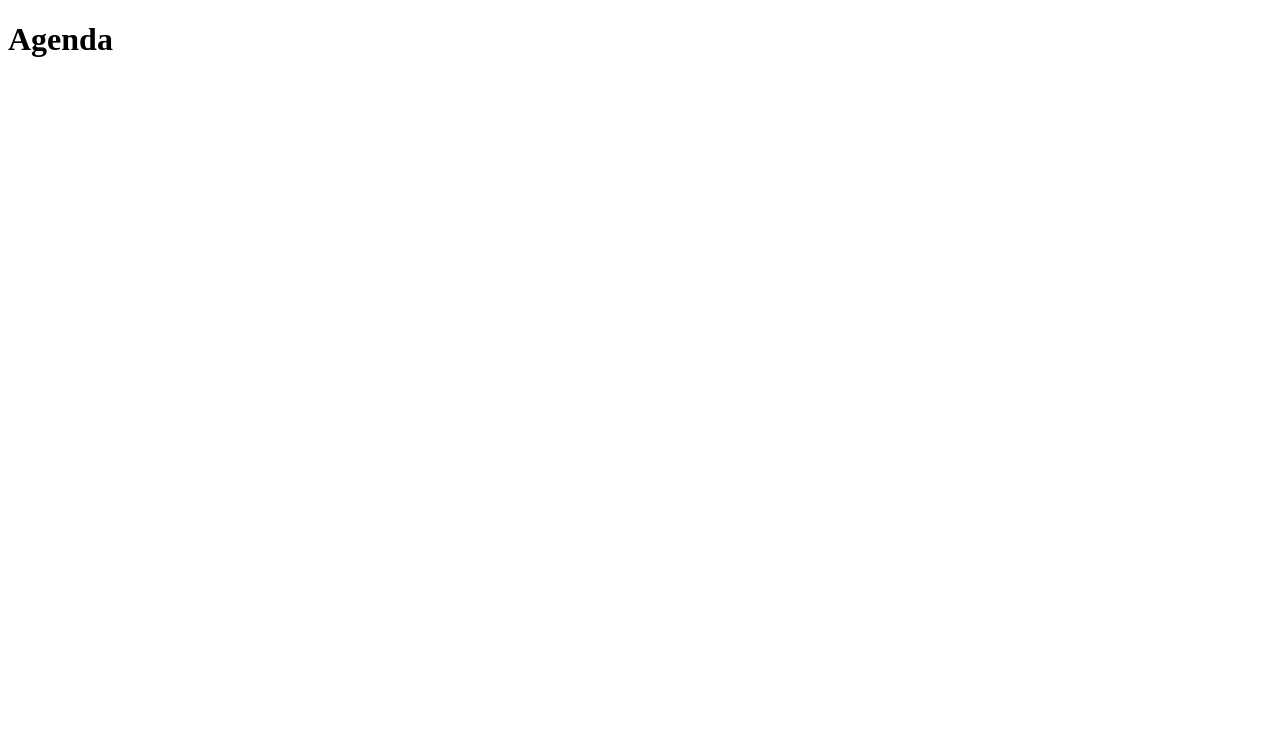
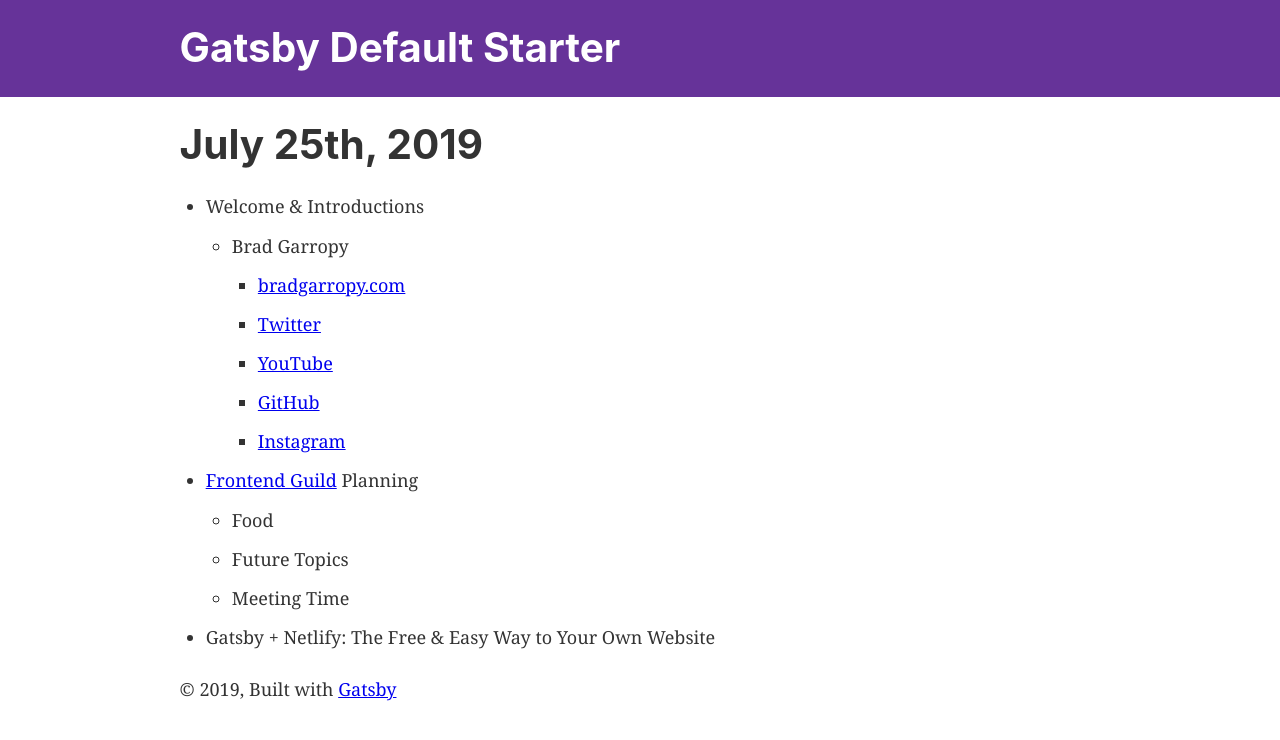
Before and after one commit to bradgarropy/gatsby-plus-netlify, a Gatsby site: page /agenda/2019-07-25 in a window 1280 px wide. Built offline with nearby package versions, Linux system fonts and the light colour scheme; Gatsby itself is replaced by a stand-in of ours.

Commit message:
display agenda.

```diff
--- a/src/templates/agenda.js
+++ b/src/templates/agenda.js
@@ -1,5 +1,7 @@
 import React from "react"
 import { graphql } from "gatsby"
+import Layout from "../components/layout"
+import SEO from "../components/seo"
 
 export const query = graphql`
   query READ_AGENDA($name: String!) {
@@ -11,14 +13,14 @@ export const query = graphql`
   }
 `
 
-const Agenda = ({ pageContext, data }) => {
-  console.log(pageContext)
-  console.log(data)
+const Agenda = ({ data }) => {
+  const { html } = data.file.childMarkdownRemark
 
   return (
-    <div>
-      <h1>Agenda</h1>
-    </div>
+    <Layout>
+      <SEO title="Home" />
+      <div dangerouslySetInnerHTML={{ __html: html }}></div>
+    </Layout>
   )
 }
 
```
